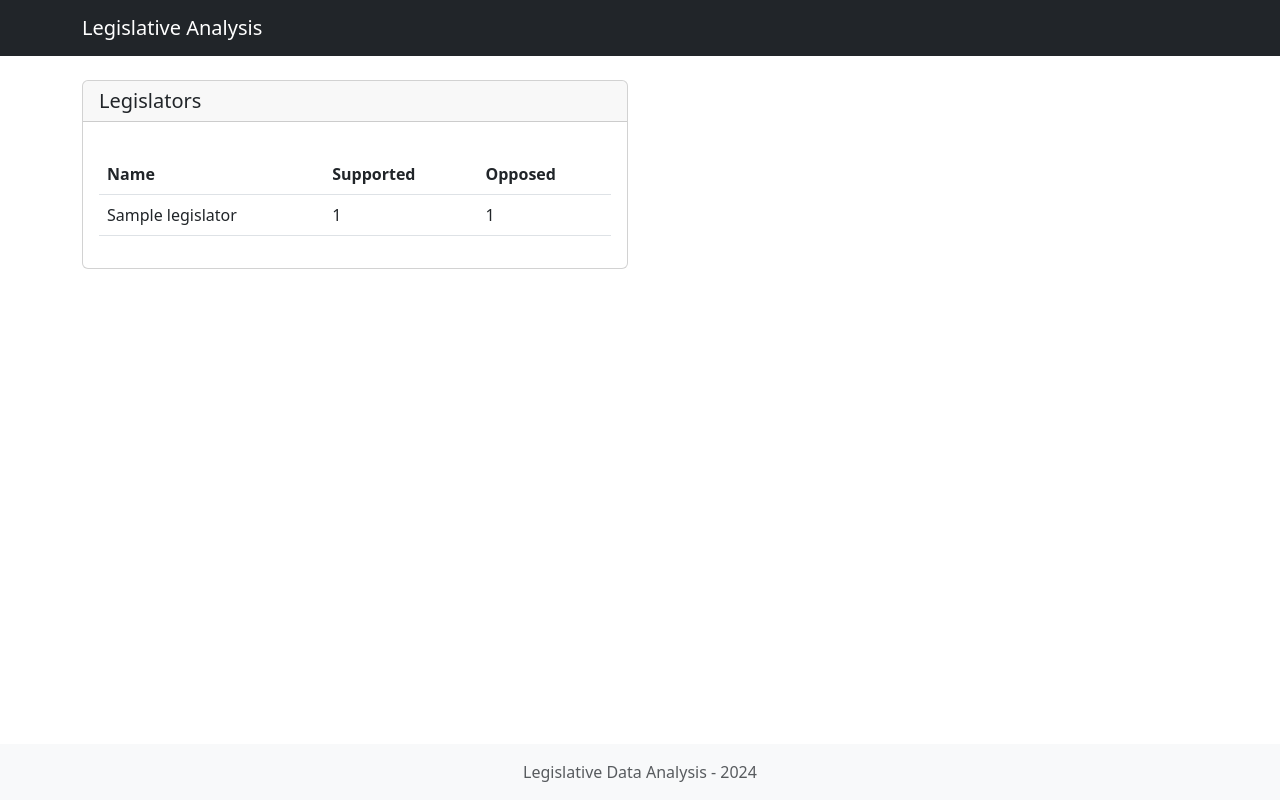
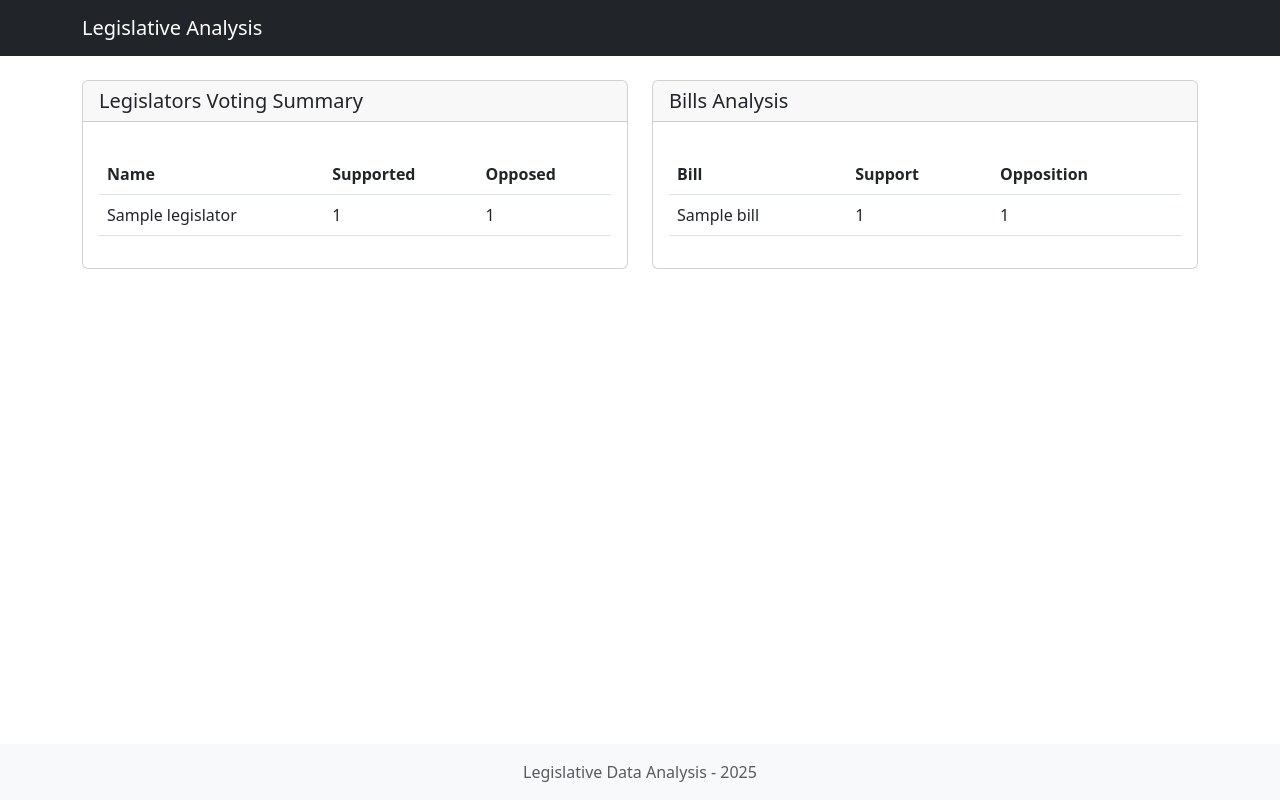
Before and after one commit to renanbmello/quorum_challenge, a Django app: template templates/legislative/home.html in a window 1280 px wide. Run offline with Django 5.2, Linux system fonts and the light colour scheme; the template is opened without the code that fills it: most values are stand-ins (such as "Sample title", 1, 10 or a date in 2020).

```diff
--- a/templates/base/layout.html
+++ b/templates/base/layout.html
@@ -5,36 +5,30 @@
     <meta name="viewport" content="width=device-width, initial-scale=1.0">
     <title>{% block title %}Legislative Data Analysis{% endblock %}</title>
 
-    <!-- Bootstrap CSS -->
     <link href="https://cdn.jsdelivr.net/npm/bootstrap@5.3.0/dist/css/bootstrap.min.css" rel="stylesheet">
 
-    <!-- Custom CSS -->
     {% load static %}
     <link href="{% static 'css/style.css' %}" rel="stylesheet">
 
     {% block extra_css %}{% endblock %}
 </head>
 <body>
-    <!-- Navbar -->
     <nav class="navbar navbar-expand-lg navbar-dark bg-dark">
         <div class="container">
             <a class="navbar-brand" href="{% url 'legislative:home' %}">Legislative Analysis</a>
         </div>
     </nav>
 
-    <!-- Main Content -->
     <main class="container py-4">
         {% block content %}{% endblock %}
     </main>
 
-    <!-- Footer -->
     <footer class="footer py-3 bg-light">
         <div class="container text-center">
-            <span class="text-muted">Legislative Data Analysis - 2024</span>
+            <span class="text-muted">Legislative Data Analysis - 2025</span>
         </div>
     </footer>
 
-    <!-- Bootstrap Bundle with Popper -->
     <script src="https://cdn.jsdelivr.net/npm/bootstrap@5.3.0/dist/js/bootstrap.bundle.min.js"></script>
 
     {% block extra_js %}{% endblock %}
--- a/templates/legislative/home.html
+++ b/templates/legislative/home.html
@@ -8,7 +8,7 @@
     <div class="col-md-6 mb-4">
         <div class="card">
             <div class="card-header">
-                <h5 class="card-title mb-0">Legislators</h5>
+                <h5 class="card-title mb-0">Legislators Voting Summary</h5>
             </div>
             <div class="card-body">
                 <div class="table-responsive">
@@ -34,5 +34,35 @@
             </div>
         </div>
     </div>
+
+    <div class="col-md-6 mb-4">
+        <div class="card">
+            <div class="card-header">
+                <h5 class="card-title mb-0">Bills Analysis</h5>
+            </div>
+            <div class="card-body">
+                <div class="table-responsive">
+                    <table class="table table-hover">
+                        <thead>
+                            <tr>
+                                <th>Bill</th>
+                                <th>Support</th>
+                                <th>Opposition</th>
+                            </tr>
+                        </thead>
+                        <tbody>
+                            {% for bill in bills_analysis %}
+                            <tr>
+                                <td>{{ bill.title }}</td>
+                                <td>{{ bill.support_count }}</td>
+                                <td>{{ bill.opposition_count }}</td>
+                            </tr>
+                            {% endfor %}
+                        </tbody>
+                    </table>
+                </div>
+            </div>
+        </div>
+    </div>
 </div>
 {% endblock %}
```
Also changed, not shown: legislative/services/legislative_service.py (+11 -11 lines).
